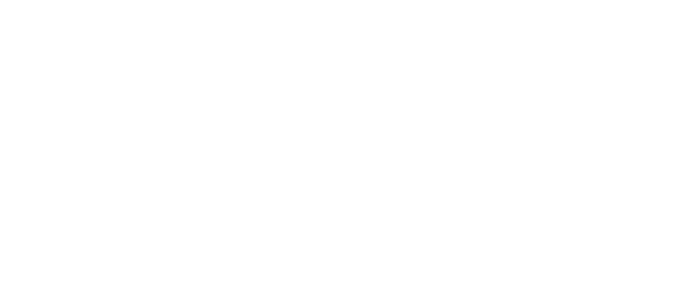
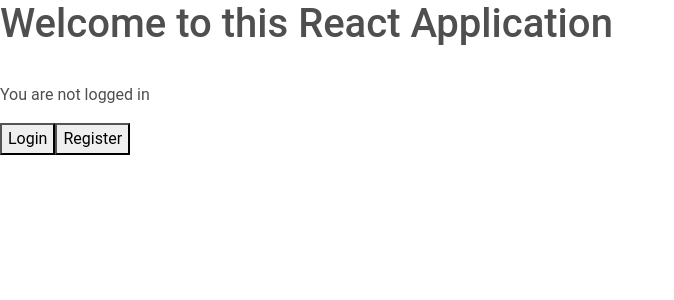
Before and after one commit to Afzalkhan377/CS411, a React (Create React App) app in the folder client/: page /Home in a window 1280 px wide. Shown: the top 300 px of the page, without its empty margins (0-674 px from the left). Built offline with nearby package versions, Linux system fonts and the light colour scheme.

Commit message:
made a landing page

```diff
--- a/client/src/App.tsx
+++ b/client/src/App.tsx
@@ -2,7 +2,7 @@
 function App() {
   return (
     <div>
-hello world
+
     </div>
   );
 }
--- a/client/src/index.tsx
+++ b/client/src/index.tsx
@@ -3,12 +3,12 @@
 import './index.css';
 import 'mdb-react-ui-kit/dist/css/mdb.min.css';
 import "@fortawesome/fontawesome-free/css/all.min.css";
-
+import  Router from './Router'
 const root = ReactDOM.createRoot(
   document.getElementById('root') as HTMLElement
 );
 root.render(
   <React.StrictMode>
-
+    <Router/>
   </React.StrictMode>
 );
--- /dev/null
+++ b/client/src/pages/Home.tsx
@@ -0,0 +1,15 @@
+import React from 'react'
+
+const Home: React.FC = () =>{
+    return(
+        <div>
+            <h1>Welcome to this React Application</h1>
+            <br />
+            <p>You are not logged in</p>
+            <a href = "/login"><button>Login</button></a>
+            <a href = "/register"><button>Register</button></a>
+        </div>
+    )
+}
+
+export default Home
--- a/client/src/router.tsx
+++ b/client/src/router.tsx
@@ -1,13 +1,14 @@
 import { BrowserRouter, Routes, Route } from "react-router-dom";
-
+import Home from "./pages/Home";
 
 const Router = () => {
-    return (
-        <BrowserRouter>
-        <Routes>
-        /home
-        </Routes>
-        </BrowserRouter>
-    )
+  return (
+    <BrowserRouter>
+      <Routes>
+        <Route path = "/Home" element={<Home />} />
+      </Routes>
+    </BrowserRouter>
+  );
+};
 
-}
+export default Router;
```
Also changed, not shown: client/src/Client.ts (added, +8 -0 lines), client/src/types.ts (added, +10 -0 lines).
